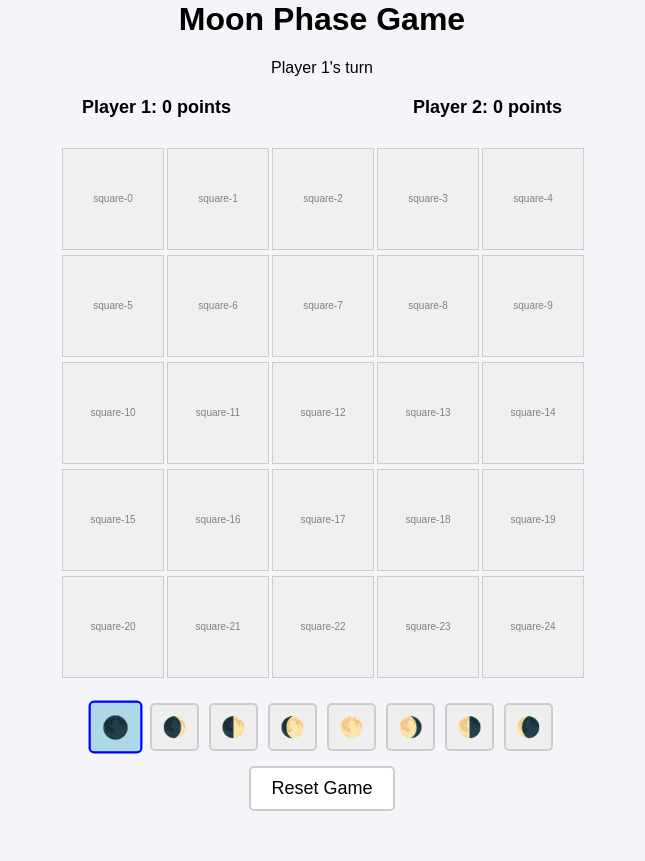
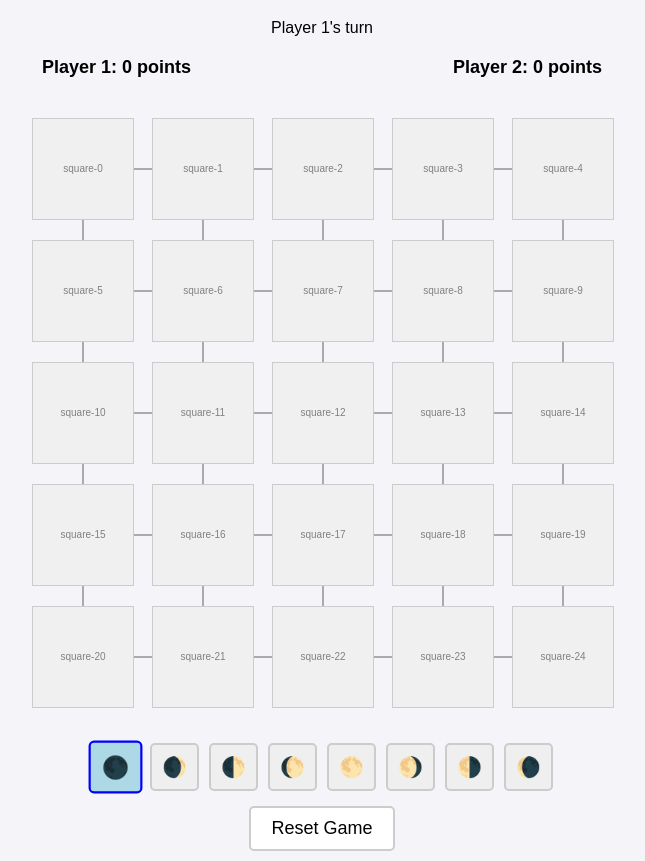
Before and after one commit to cindyli-xkcd/moon-game, a Flask app: page / in a window 1280 px wide. Shown: the whole page, without its empty margins (318-963 px from the left). Before the commit the page ends 811 px from the top, so only its background shows below. Run offline with Flask 3, Linux system fonts and the light colour scheme.

Commit message:
Added connection lines and dots for phase and full moon pairs

```diff
--- a/website/app.py
+++ b/website/app.py
@@ -38,7 +38,11 @@
     return jsonify({
         "graph": graph.to_dict(),
         "score": score_tracker.get_scores(),
-        "claimed_cards": score_tracker.claimed_cards
+        "claimed_cards": score_tracker.claimed_cards,
+        "connections": {
+            "phase_pairs": score_tracker.phase_pairs,
+            "full_moon_pairs": score_tracker.full_moon_pairs
+            }
     })
 
 
--- a/website/score_tracker.py
+++ b/website/score_tracker.py
@@ -6,6 +6,17 @@
     def __init__(self):
         self.scores = {1: 0, 2: 0}  # Initialize player scores
         self.claimed_cards = {}
+        self.phase_pairs = []
+        self.full_moon_pairs = []
+
+    def _pair_connections(self, node, claimed_nodes):
+        connections = []
+        for other in claimed_nodes:
+            if other != node:
+                pair = tuple(sorted([node.name, other.name]))
+                connections.append(pair)
+        return connections
+
 
     def update_score_for_pair(self, player, pair_scoring_module, node):
         """Update score when a pair is formed (Phase Pair or Full Moon Pair)."""
@@ -13,6 +24,14 @@
         self.scores[player] += points
         for square in claimed_cards:
             self.claimed_cards[square.name] = player
+
+        if points > 0:
+            if pair_scoring_module.__class__.__name__ == "PhasePair":
+                self.phase_pairs.extend(self._pair_connections(node, claimed_cards))
+            elif pair_scoring_module.__class__.__name__ == "FullMoonPair":
+                self.full_moon_pairs.extend(self._pair_connections(node, claimed_cards))
+
+
         return points, claimed_cards  # Return the points and the claimed cards
 
     def get_scores(self):
@@ -47,3 +66,5 @@
     def reset(self):
         self.scores = {1: 0, 2: 0}
         self.claimed_cards = {}
+        self.phase_pairs = []
+        self.full_moon_pairs = []
--- a/website/static/script.js
+++ b/website/static/script.js
@@ -44,6 +44,107 @@
 
 
 
+// New function for adding lines and dots
+function drawConnections(state) {
+
+    const canvas = document.getElementById("connections-canvas");
+    const ctx = canvas.getContext("2d");
+    const gameBoard = document.getElementById("game-board");
+
+    // Match canvas size to board
+    const boardRect = gameBoard.getBoundingClientRect();
+    canvas.width = boardRect.width;
+    canvas.height = boardRect.height;
+    canvas.style.width = boardRect.width + "px";
+    canvas.style.height = boardRect.height + "px";
+
+
+    const gameBoardRect = gameBoard.getBoundingClientRect();
+    const gameBoardOffsetLeft = gameBoardRect.left;
+    const gameBoardOffsetTop = gameBoardRect.top;
+
+
+    ctx.clearRect(0, 0, canvas.width, canvas.height);
+    ctx.strokeStyle = "#aaa";
+    ctx.lineWidth = 2;
+
+    const nodeCenters = {};
+    document.querySelectorAll(".square").forEach(square => {
+        const rect = square.getBoundingClientRect();
+        const x = rect.left + rect.width / 2 - gameBoardOffsetLeft;
+        const y = rect.top + rect.height / 2 - gameBoardOffsetTop;
+        nodeCenters[square.id] = { x, y };
+    });
+
+    // Draw adjacent connections
+    for (const [id, node] of Object.entries(state.graph.nodes)) {
+        for (const neighbor of node.neighbors) {
+            if (!nodeCenters[neighbor]) continue;
+            const a = nodeCenters[id];
+            const b = nodeCenters[neighbor];
+            if (id < neighbor) {
+                ctx.beginPath();
+                ctx.moveTo(a.x, a.y);
+                ctx.lineTo(b.x, b.y);
+                ctx.stroke();
+            }
+        }
+    }
+
+    function drawDot(x, y, color = "black", radius = 5) {
+        ctx.beginPath();
+        ctx.arc(x, y, radius, 0, 2 * Math.PI);
+        ctx.fillStyle = color;
+        ctx.fill();
+    }
+
+    if (state.connections) {
+	console.log("Phase pairs:", state.connections.phase_pairs);
+        console.log("Full moon pairs:", state.connections.full_moon_pairs);
+        for (const [a, b] of state.connections.full_moon_pairs || []) {
+            if (nodeCenters[a] && nodeCenters[b]) {
+                const midX = (nodeCenters[a].x + nodeCenters[b].x) / 2;
+                const midY = (nodeCenters[a].y + nodeCenters[b].y) / 2;
+                drawDot(midX, midY, "green");
+            }
+        }
+
+        for (const [a, b] of state.connections.phase_pairs || []) {
+            if (nodeCenters[a] && nodeCenters[b]) {
+                const ax = nodeCenters[a].x;
+                const ay = nodeCenters[a].y;
+                const bx = nodeCenters[b].x;
+                const by = nodeCenters[b].y;
+
+		// Midpoint of the line
+                const midX = (ax + bx) / 2;
+                const midY = (ay + by) / 2;
+
+                // Direction vector (normalized)
+                const dx = bx - ax;
+                const dy = by - ay;
+                const length = Math.sqrt(dx * dx + dy * dy);
+
+                // Perpendicular offset (orthogonal vector)
+                const offset = 10; // tweak this value to control spacing
+                const offsetX = -dy / length * offset;
+                const offsetY = dx / length * offset;
+
+                // Draw the two dots above and below the midpoint
+                drawDot(midX + offsetX, midY + offsetY, "green");
+                drawDot(midX - offsetX, midY - offsetY, "green");
+
+            }
+        }
+    }
+
+
+}
+
+
+
+
+
 // Render the game board
 function renderGameBoard(state) {
     console.log("GRAPH NODES", state.graph.nodes);
@@ -55,6 +156,10 @@
 
     const gameBoard = document.getElementById("game-board");
     gameBoard.innerHTML = "";
+
+    const canvas = document.createElement("canvas");
+    canvas.id = "connections-canvas";
+    gameBoard.appendChild(canvas);
 
     const claimedCards = state.claimed_cards;
 
@@ -82,6 +187,7 @@
 
       gameBoard.appendChild(square);
     });
+      drawConnections(state);
 
 }
 
--- a/website/static/style.css
+++ b/website/static/style.css
@@ -17,7 +17,7 @@
 .board {
     display: grid;
     grid-template-columns: repeat(5, 100px);
-    gap: 5px;
+    gap: 20px;
     margin: 20px auto;
 }
 
@@ -33,6 +33,8 @@
     cursor: pointer;
     transition: background-color 0.2s;
     flex-direction: column;
+    position: relative;
+    z-index: 2;
 }
 
 .square:hover {
@@ -101,3 +103,17 @@
     width: fit-content;
     margin: 0 auto;
 }
+
+#connections-canvas {
+    position: absolute;
+    top: 0;
+    left: 0;
+    pointer-events: none;
+    z-index: 0;
+}
+
+#game-board {
+    position: relative;
+    z-index: 1;
+    padding: 10px;
+}
--- a/website/templates/index.html
+++ b/website/templates/index.html
@@ -27,7 +27,10 @@
 	    </div>
 	</div>
 
-	    <div id="game-board" class="board"></div>
+	    <div id="game-board" class="board">
+                <canvas id="connections-canvas"></canvas>
+            </div>
+
 	    <div id="phase-buttons"></div>
 	    <div id="game-controls">
 		    <button id="reset-button">Reset Game</button>
```
